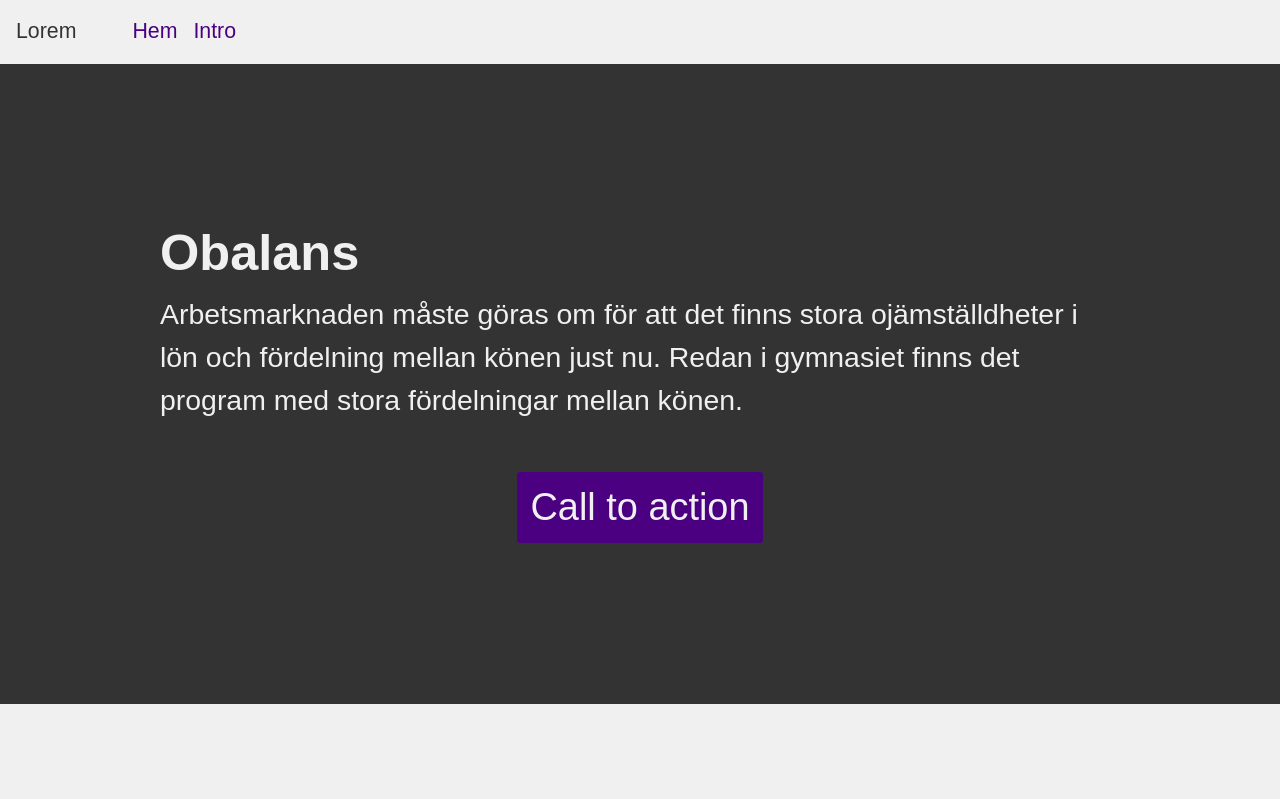
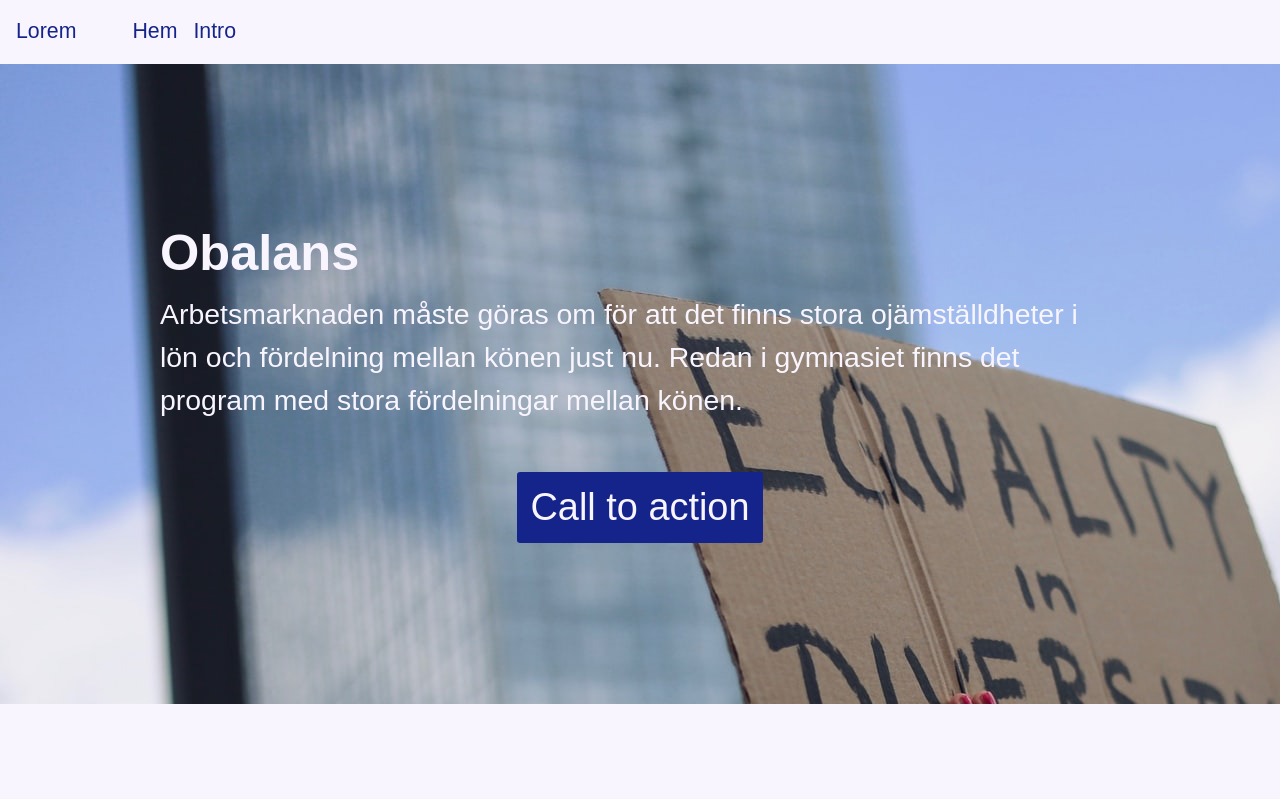
Before and after one commit to Hjalmar-Lundmark/wu1-Kampanjer, a plain HTML site: page index.html in a window 1280 px wide. Shown: the top 799 px of the page. Drawn offline with Linux system fonts and the light colour scheme.

Commit message:
skaffat bild, jobbat med färger lite.

```diff
--- a/css/style.css
+++ b/css/style.css
@@ -1,15 +1,25 @@
 :root {
-    --color-light: hsl(0, 0%, 94%);
+    --color-light: #F9F5FF;
+    --color-dark: #28262C;
+    --color-shadow: hsla(0, 0%, 13%, 0.2);
+    --color-primary: hsl(347, 83%, 56%);
+    --color-secondary: #14248a;
+
+    /*--color-light: hsl(0, 0%, 94%);
     --color-dark: hsl(0, 0%, 20%);
     --color-shadow: hsla(0, 0%, 13%, 0.2);
     --color-primary: hsl(347, 83%, 56%);
-    --color-secondary: hsl(275, 100%, 25%);
+    --color-secondary: hsl(275, 100%, 25%); */
 
     --font-sans: "Merriweather Sans", sans-serif;
 }
 
+.brand {
+    color: var(--color-secondary);
+}
+
 a {
-    color: var(--color-dark);
+    /*color: var(--color-dark); */
     text-decoration: none;
 }
 a:hover {
@@ -157,8 +167,9 @@ body {
 .hero {
     font-size: 1.777rem;
 
+    background-image: url(../img/amy-elting-_9ETHblkvXQ-unsplash.jpg);
     color: var(--color-light);
-    background-color: var(--color-dark);
+    /*background-color: var(--color-dark); */
     min-height: 80vh;
     display: grid;
     place-content: center;
--- a/index.html
+++ b/index.html
@@ -91,7 +91,8 @@
     <footer>
         <div class="container">
             <p>
-                Jens &copy; 2022
+                Jens &copy; 2022 <br>
+                Photo by <a href="https://unsplash.com/photos/_9ETHblkvXQ">Amy Elting</a> on <a href="https://unsplash.com/">Unsplash</a>
             </p>
         </div>
     </footer>
```
Also changed, not shown: img/amy-elting-_9ETHblkvXQ-unsplash (1).jpg (added), img/amy-elting-_9ETHblkvXQ-unsplash.jpg (added), 1 other file.
